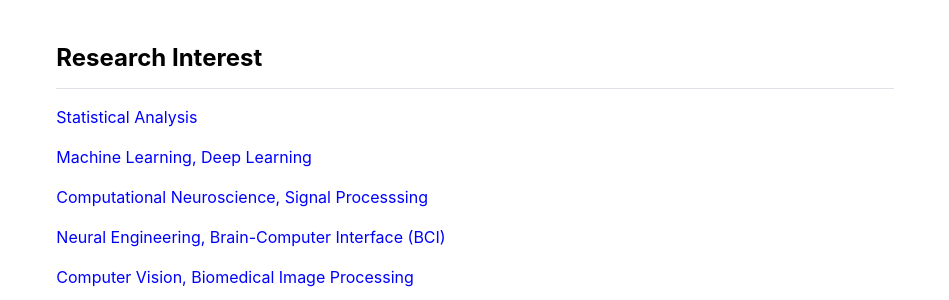
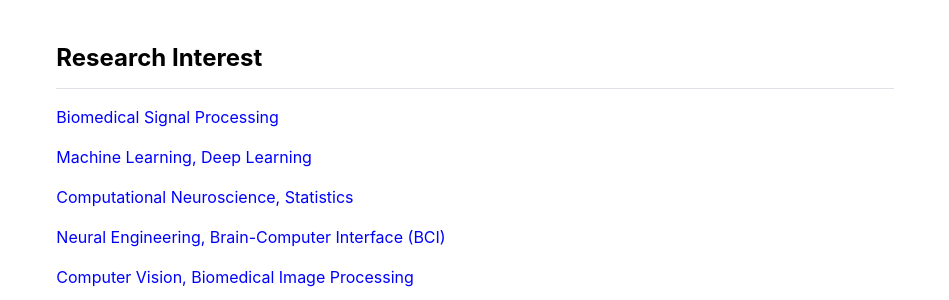
Before and after one commit to Anannabiswas/anannabiswas.github.io, a Jekyll site: the page built from index.md, in a window 1280 px wide. Shown: the part 711-1011 px from the top of the page, without its empty margins (165-1114 px from the left). Built offline with Jekyll 4.4.1, drawn with Linux system fonts in a browser that asks for light colours.

Commit message:
Update home.html

```diff
--- a/_layouts/home.html
+++ b/_layouts/home.html
@@ -25,9 +25,9 @@ layout: default
  <div class="row g-5 mb-2">
    <div class="col-md-12">
     <h4 class="fw-bold border-bottom pb-3 mb-3">Research Interest</h4>
-    <P style="color:blue">Statistical Analysis </p>
+    <P style="color:blue">Biomedical Signal Processing</p>
     <p style="color:blue"> Machine Learning, Deep Learning</p>
-    <p style="color:blue">Computational Neuroscience, Signal Processsing</p>
+    <p style="color:blue">Computational Neuroscience, Statistics</p>
      <p style="color:blue">Neural Engineering, Brain-Computer Interface (BCI) </p>
      <p style="color:blue">Computer Vision, Biomedical Image Processing </p>
 
```
